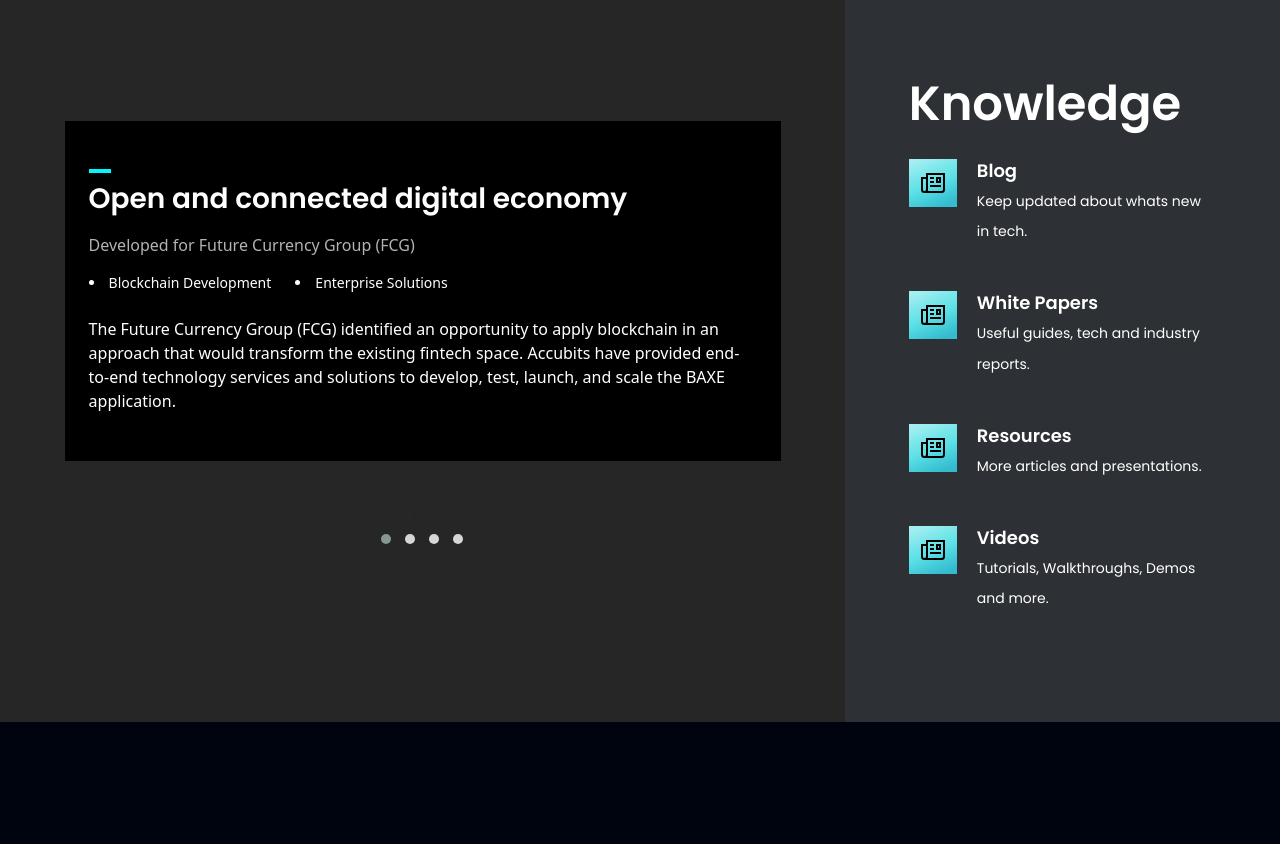
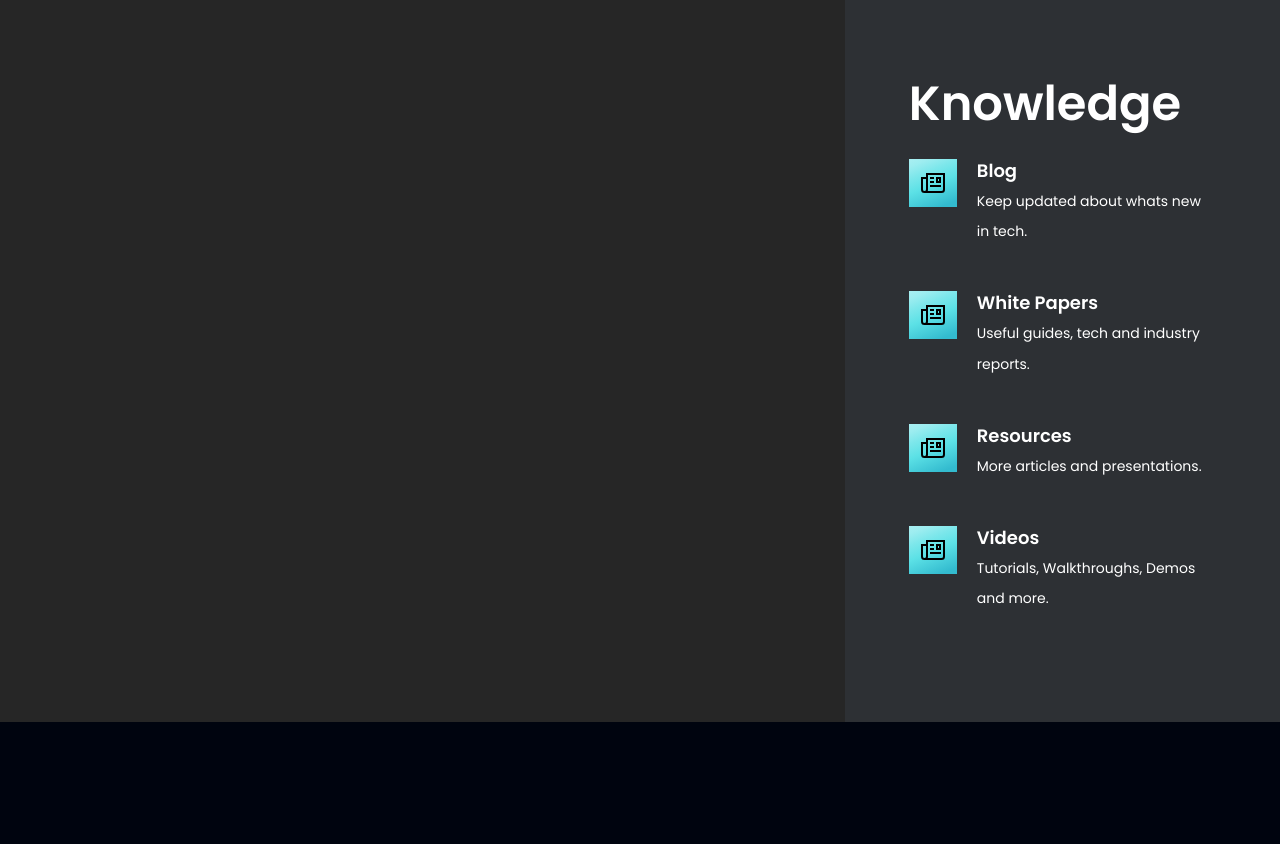
Before and after one commit to Edberaga/Old-Saysheji, a React (Vite) app: page / in a window 1280 px wide. Shown: the part 10040-10884 px from the top of the page. Built offline with nearby package versions, Linux system fonts and the light colour scheme.

Commit message:
Changed the carouwsel into video player

```diff
--- a/src/home/Case.jsx
+++ b/src/home/Case.jsx
@@ -6,6 +6,7 @@ import './homepage.css'
 import OwlCarousel from 'react-owl-carousel';
 import 'owl.carousel/dist/assets/owl.carousel.css';
 import 'owl.carousel/dist/assets/owl.theme.default.css';
+import ReactPlayer from 'react-player/youtube';
 
 //Owl Carousel Settings
 const options = {
@@ -58,11 +59,7 @@ const Case = () => {
   return (
     <section id='case' className='flex flex-wrap items-center h-full bg-lightdark'>
       <div className={`md:flex-1 flex-0 md:w-[66%] w-full ${styles.paddingY} ${styles.paddingX}`}>
-        <OwlCarousel className='owl-theme' {...options} loop margin={10} nav>
-          {caseStudy.map((item) => (
-            <CaseItem key={item.id} {...item}/>
-          ))}
-        </OwlCarousel>;
+        <ReactPlayer url='https://www.youtube.com/watch?v=5V2MRxjv7Zg&list=TLGGwoH-uQi18wYwMzAyMjAyMw&t=4s'/>
       </div>
 
       <div className={`bg-lightdarker ${styles.paddingY} ${styles.paddingX} md:flex-1 flex-0 z-[1] md:max-w-[34%] w-full`}>
```
